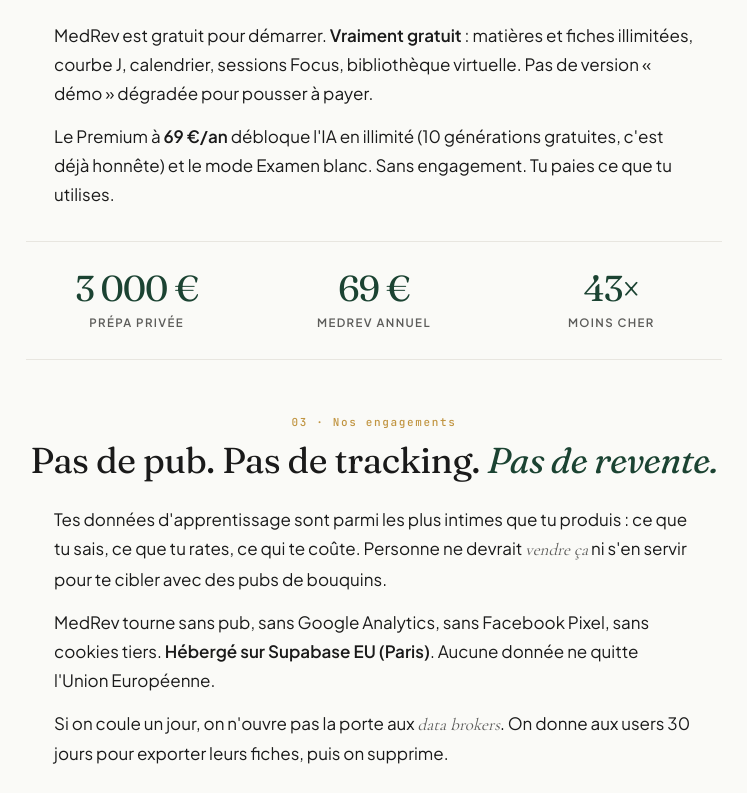
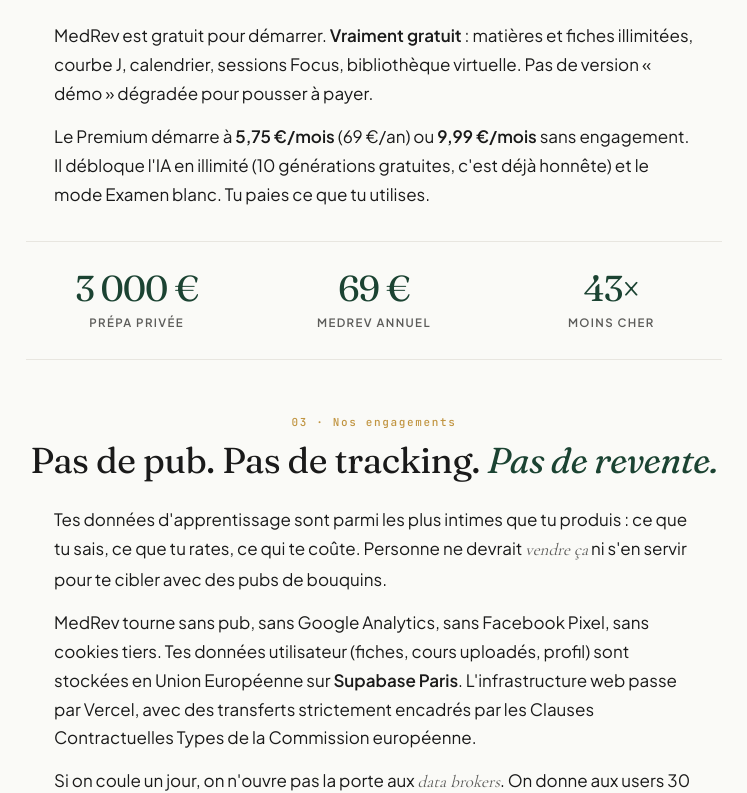
Before and after one commit to Axman1ak/MedRev, a Next.js app: page /manifesto in a window 1280 px wide. Shown: the part 1187-1980 px from the top of the page, without its empty margins (266-1013 px from the left). Built offline with nearby package versions, Linux system fonts and the light colour scheme.

Commit message:
Update page.tsx

```diff
--- a/src/app/manifesto/page.tsx
+++ b/src/app/manifesto/page.tsx
@@ -61,9 +61,10 @@
             pour pousser à payer.
           </p>
           <p className="manifesto-p">
-            Le Premium à <strong>69 €/an</strong> débloque l&apos;IA en
-            illimité (10 générations gratuites, c&apos;est déjà honnête) et le
-            mode Examen blanc. Sans engagement. Tu paies ce que tu utilises.
+            Le Premium démarre à <strong>5,75 €/mois</strong> (69 €/an) ou
+            <strong> 9,99 €/mois</strong> sans engagement. Il débloque l&apos;IA
+            en illimité (10 générations gratuites, c&apos;est déjà honnête) et
+            le mode Examen blanc. Tu paies ce que tu utilises.
           </p>
           <div className="manifesto-numbers">
             <div className="manifesto-num-stat"><div className="manifesto-num-stat-num">3 000 €</div><div className="manifesto-num-stat-lbl">Prépa privée</div></div>
@@ -83,8 +84,11 @@
           </p>
           <p className="manifesto-p">
             MedRev tourne sans pub, sans Google Analytics, sans Facebook
-            Pixel, sans cookies tiers. <strong>Hébergé sur Supabase EU
-            (Paris)</strong>. Aucune donnée ne quitte l&apos;Union Européenne.
+            Pixel, sans cookies tiers. Tes données utilisateur (fiches,
+            cours uploadés, profil) sont stockées en Union Européenne
+            sur <strong>Supabase Paris</strong>. L&apos;infrastructure web
+            passe par Vercel, avec des transferts strictement encadrés par
+            les Clauses Contractuelles Types de la Commission européenne.
           </p>
           <p className="manifesto-p">
             Si on coule un jour, on n&apos;ouvre pas la porte aux <em>data
```
